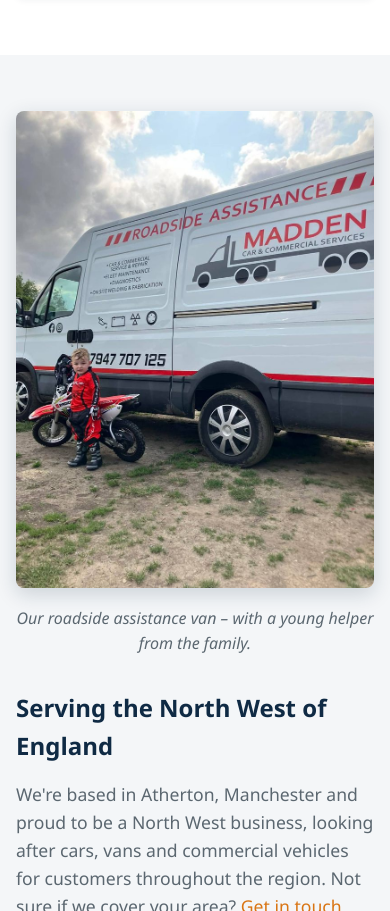
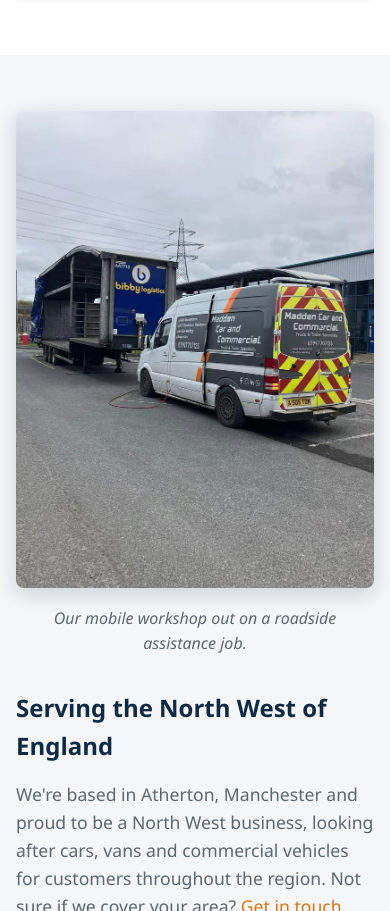
Before and after one commit to PaddyOHaaaaaa/madden-vehicle-services, a plain HTML site: page public/about.html in a window 390 px wide. Shown: the part 3550-4461 px from the top of the page. Drawn offline with Linux system fonts and the light colour scheme.

Commit message:
Replace about page roadside photo
Swap the roadside assistance van photo (which included a child) for the
mobile workshop trailer-repair photo, with new alt, title and caption.
Delete the old image file.

Co-Authored-By: Claude Opus 5.5 <noreply@anthropic.com>

```diff
--- a/public/about.html
+++ b/public/about.html
@@ -102,10 +102,10 @@
     <div class="container">
       <div class="two-col media-row">
         <figure class="photo">
-          <img src="/images/roadside-assistance-van.jpg" width="800" height="1067" loading="lazy"
-               alt="Madden Car and Commercial Services roadside assistance van, with a young family member and his dirt bike beside it"
-               title="Madden roadside assistance van serving the North West">
-          <figcaption>Our roadside assistance van – with a young helper from the family.</figcaption>
+          <img src="/images/mobile-truck-trailer-repair-van.jpg" width="800" height="1067" loading="lazy"
+               alt="Madden Car and Commercial roadside assistance van attending a curtain-side trailer on an industrial estate"
+               title="Madden roadside assistance and mobile repairs across the North West">
+          <figcaption>Our mobile workshop out on a roadside assistance job.</figcaption>
         </figure>
         <div>
           <h2>Serving the North West of England</h2>
```
Also changed, not shown: public/images/roadside-assistance-van.jpg (deleted).
